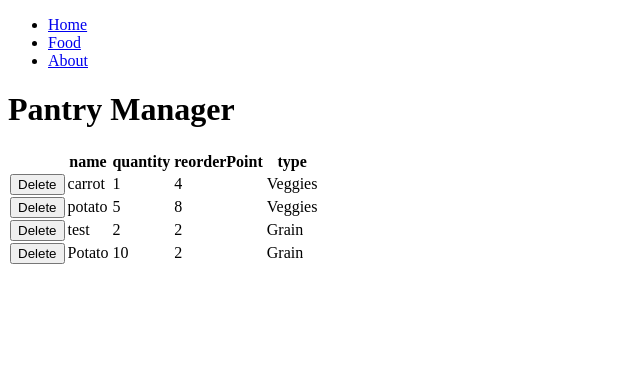
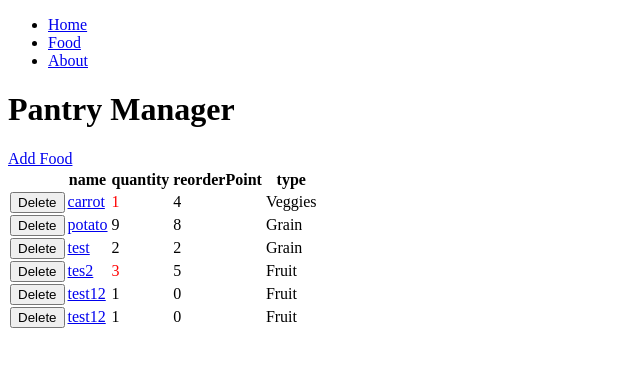
Before and after one commit to mbren2/eg_reactTraining, a React (Create React App) app in the folder eg-training/eg-training/: page / in a window 1280 px wide. Shown: the top 366 px of the page, without its empty margins (0-640 px from the left). Built offline with nearby package versions, Linux system fonts and the light colour scheme; data requests are answered from the project's data file.

Commit message:
day 3 morning work

```diff
--- a/eg-training/eg-training/db.json
+++ b/eg-training/eg-training/db.json
@@ -10,9 +10,9 @@
     {
       "id": 2,
       "name": "potato",
-      "quantity": 5,
+      "quantity": "9",
       "reorderPoint": 8,
-      "type": "Veggies"
+      "type": "Grain"
     },
     {
       "name": "test",
@@ -22,11 +22,25 @@
       "id": 3
     },
     {
-      "name": "Potato",
-      "quantity": "10",
-      "reorderPoint": "2",
-      "type": "Grain",
-      "id": 4
+      "name": "tes2",
+      "quantity": "3",
+      "reorderPoint": "5",
+      "type": "Fruit",
+      "id": 5
+    },
+    {
+      "name": "test12",
+      "quantity": "1",
+      "reorderPoint": 0,
+      "type": "Fruit",
+      "id": 8
+    },
+    {
+      "name": "test12",
+      "quantity": "1",
+      "reorderPoint": 0,
+      "type": "Fruit",
+      "id": 9
     }
   ]
 }
--- a/eg-training/eg-training/src/App.tsx
+++ b/eg-training/eg-training/src/App.tsx
@@ -1,4 +1,5 @@
 import { useEffect, useState } from "react";
+import { Link } from "react-router-dom";
 import { getFoods, deleteFood } from "./api/foodsApi";
 
 
@@ -31,25 +32,15 @@ export function App() {
     //using an empty array for useEffect since we only want this to run once
   }, []);
 
-  function renderFoods() {
-    {
-      /* Excercise1: Display quantity next to food with dash in between*/
-    }
-    return foods.map((food) => (
-      <li>
-        {food.name} - {food.quantity} - {food.reorderPoint} - {food.type}
-      </li>
-    ));
-  }
-
-
-
 
   return (
     //Use this empty tag (opposed to using a div) to give these elements a parent element
     //Without the empty tag or div here, we get an error bc h1 and ul need a parent tag
     <>
       <h1>Pantry Manager</h1>
+
+      {/* Day 3 Exercise 1: Add a link to the food page here*/}
+      <Link to="/food">Add Food</Link>
 
       {/* Day 2|Exercise 1: Create a reusable select and consume it below for food type.
           1. Vegetable
@@ -87,15 +78,22 @@ export function App() {
               >
                 Delete
               </button>
-              <td>{food.name}</td>
-              <td>{food.quantity}</td>
+              {/* Day 3 Exercise 3: Link to edit page on each name*/}
+              <td>
+                <Link to={`/food/${food.id}`}>
+                  {food.name}
+                </Link>
+              </td>
+               {/*  style quantity in bold red when it's lower than the reorderPoint */ }
+              <td style= {food.reorderPoint > food.quantity ? {color: 'red'} :{}}>
+                {food.quantity}
+              </td>
               <td>{food.reorderPoint}</td>
               <td>{food.type}</td>
             </tr>
           ))}
         </tbody>
       </table>
-      {/*<ul>{renderFoods()}</ul>*/}
     </>
   );
 }
--- a/eg-training/eg-training/src/FoodForm.tsx
+++ b/eg-training/eg-training/src/FoodForm.tsx
@@ -1,9 +1,17 @@
 import { useState } from "react";
 import { toast } from "react-toastify";
-import { addFood } from "./api/foodsApi";
+import { addFood, editFood, getFood } from "./api/foodsApi";
 import { Input } from "./shared/input";
 import { Select } from "./shared/select";
-import { useHistory } from "react-router-dom";
+import { useHistory, useParams } from "react-router-dom";
+import { useEffect } from "react";
+
+/* Day 3 Exercise 4: Hydrate the form for editFood
+1. Get the matching food via fetch http://localhost:3001/food/{food.id}
+  -Create the func that does the fetch
+  -put the call in useEffect
+2. Populate the form
+*/
 
 export type NewFood = {
     name: string;
@@ -20,20 +28,35 @@ const emptyFood: NewFood = {
   }
 
 export function FoodForm() {
-    const [newFood, setNewFood] = useState<NewFood>(emptyFood);
+    const [food, setFood] = useState<NewFood>(emptyFood);
     const history = useHistory();
+
+    //This is grabbing the food that's wanting to be edited by using the foodID in the URL
+    const { foodId } = useParams() as any;
+    //Once we have that ID, using state, we can populate the
+    //form with the food that's wanting to be edited
+    useEffect(() => {
+      async function callGetFood() {
+        const _food = await getFood(foodId);
+        setFood(_food);
+      }
+      if(foodId) callGetFood();
+    }, [foodId]);
+
+
+    //Day 3 Exercise 2: Use foodId to set the heading to either add or edit food
 
     async function handleSubmit(event: React.FormEvent<HTMLFormElement>) {
         event.preventDefault();
           try {
-          await addFood(newFood);
+            foodId ? await editFood({ ...food, id: foodId}) : await addFood(food);
+            await addFood(food);
             toast.success("Food saved! 🦄");
             history.push("/"); //Redirect to home
           } catch (error) {
             toast.error("Failed to add");
           }
       }
-
 
   function onChange(event:
     React.ChangeEvent<HTMLInputElement | HTMLSelectElement>
@@ -47,8 +70,8 @@ export function FoodForm() {
     //}
     //setNewFood(_newFood);
     //Or, you can call the above within the setNewFood() call here,
-    setNewFood({
-      ...newFood,
+    setFood({
+      ...food,
       [id]: value,
     });
   }
@@ -56,32 +79,33 @@ export function FoodForm() {
     return(
 
       <form onSubmit={handleSubmit}>
+        <h1>{foodId ? "Edit Food":"Add Food"}</h1>
         <Input
           onChange={onChange}
           id="name"
           label="Name"
-          value={newFood.name}
+          value={food.name}
         />
         <Input
           onChange={onChange}
           id="quantity"
           label="Quantity"
           type="number"
-          value={newFood.quantity.toString()}
+          value={food.quantity.toString()}
         />
         <Input
           onChange={onChange}
           id="reorderPoint"
           label="Min Quantity"
           type="number"
-          value={newFood.reorderPoint.toString()}
+          value={food.reorderPoint.toString()}
         />
         <Select
           id="type"
           label="Type"
           onChange={onChange}
           placeholderOption="Select Type"
-          value={newFood.type}
+          value={food.type}
           options={[
             {label:"Vegetable", value:"Vegetable"},
             {label:"Grain", value:"Grain"},
@@ -90,6 +114,5 @@ export function FoodForm() {
         />
         <input className="btn btn-primary" type="submit" value="Save Food" />
       </form>
-
     );
 }
--- a/eg-training/eg-training/src/api/foodsApi.ts
+++ b/eg-training/eg-training/src/api/foodsApi.ts
@@ -1,10 +1,18 @@
 import { Food } from "../App";
 import { NewFood } from "../FoodForm";
 
+const baseUrl = process.env.REACT_APP_BASE_URL;
+
 export async function getFoods() {
-    const response = await fetch("http://localhost:3001/foods")
+    const response = await fetch("http://localhost:3001/foods");
     if(!response.ok) throw new Error("Call to getFoods has failed.");
     return response.json() as Promise<Food[]>;
+}
+
+export async function getFood(foodId: number) {
+  const response = await fetch("http://localhost:3001/foods/" + foodId);
+  if(!response.ok) throw new Error("Call to getFoods has failed.");
+  return response.json() as Promise<Food>;
 }
 
 export async function deleteFood(id: number) {
@@ -26,3 +34,16 @@ export async function addFood(food: NewFood) {
   if (!response.ok) throw new Error("Call to add foods failed");
   return response.json() as Promise<Food>;
 }
+
+
+export async function editFood(food: Food) {
+  const response = await fetch("http://localhost:3001/foods/" + food.id, {
+    method: "PUT",
+    headers: {
+      "Content-Type": "application/json",
+    },
+    body: JSON.stringify(food),
+  });
+  if (!response.ok) throw new Error("Edit foods failed");
+  return response.json() as Promise<Food>;
+}
--- a/eg-training/eg-training/src/index.tsx
+++ b/eg-training/eg-training/src/index.tsx
@@ -5,8 +5,6 @@ import { About } from "./About";
 import { Nav } from "./Nav";
 import { BrowserRouter, Route } from "react-router-dom";
 import { FoodForm } from "./FoodForm";
-
-const headStyle = {color: "blue", marginBottom: 10 };
 
 // our first react component
 
@@ -16,22 +14,17 @@ const headStyle = {color: "blue", marginBottom: 10 };
 //inline styles in HTML are strings                     Inline styles are objects
 // <!-- comments like this -->                          {/*comments like this*/}
 //Attributes are kebab-cased                            props are camelCased
-function Heading(props: any) {
-    return (<h1 className="head" style={headStyle}>
-        {props.children}
-    </h1>
-    );
-    //</h1>return <h1>{ props.children }</h1>;
-}
-
-//render(<<Heading>Hello</Heading>>,document.getElementById("root"));
+//Options accept selected                               select accepts values
 render(
     <BrowserRouter>
         <Nav />
         <Route path="/about">
             <About />
         </Route>
-        <Route path="/food">
+        <Route path="/food" exact>
+            <FoodForm />
+        </Route>
+        <Route path="/food/:foodId">
             <FoodForm />
         </Route>
         <Route path="/" exact>
```
Also changed, not shown: 1 other file (tests, documents, lock files or other folders). Lines whose indentation alone changed are shown as unchanged.
